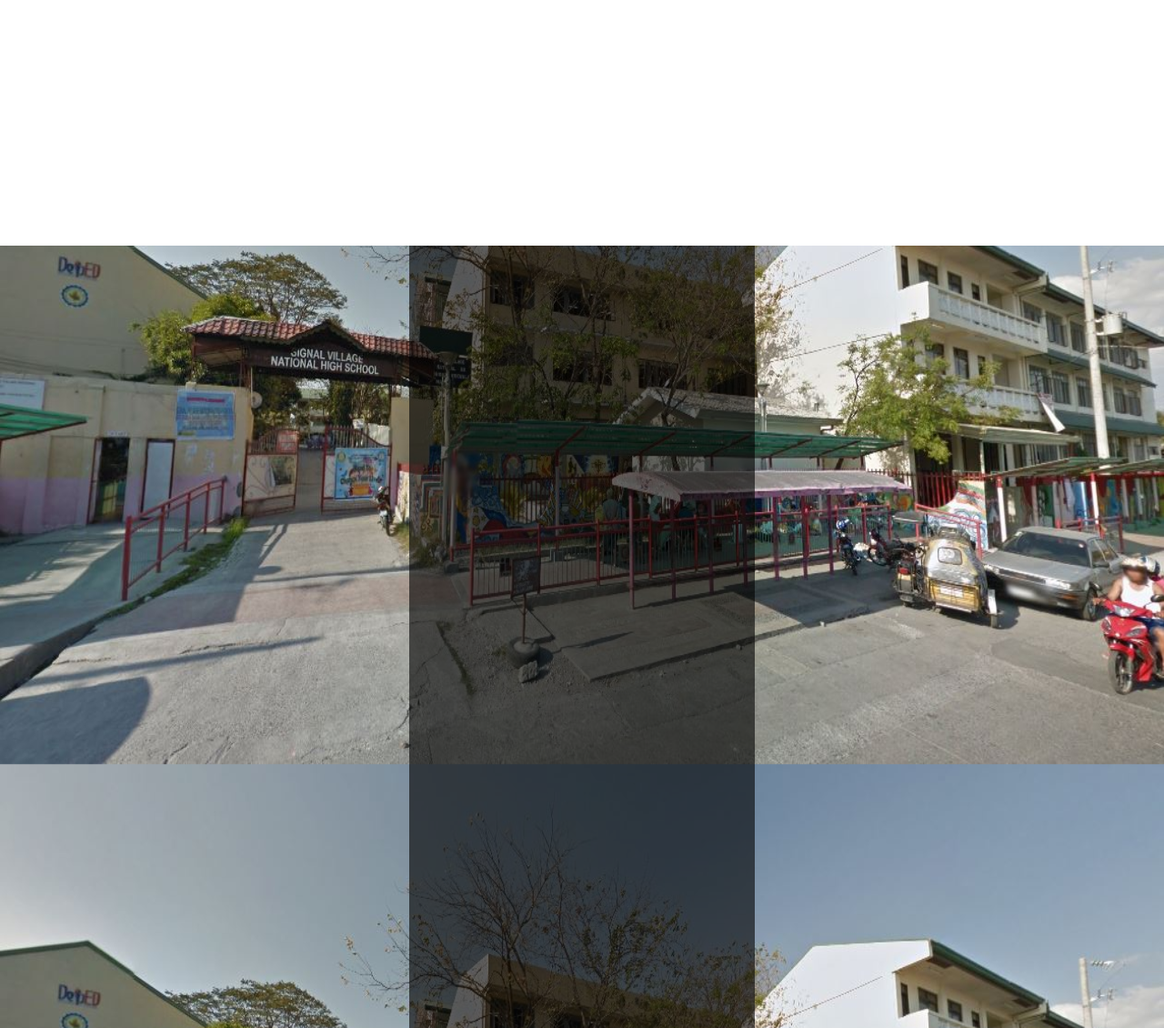
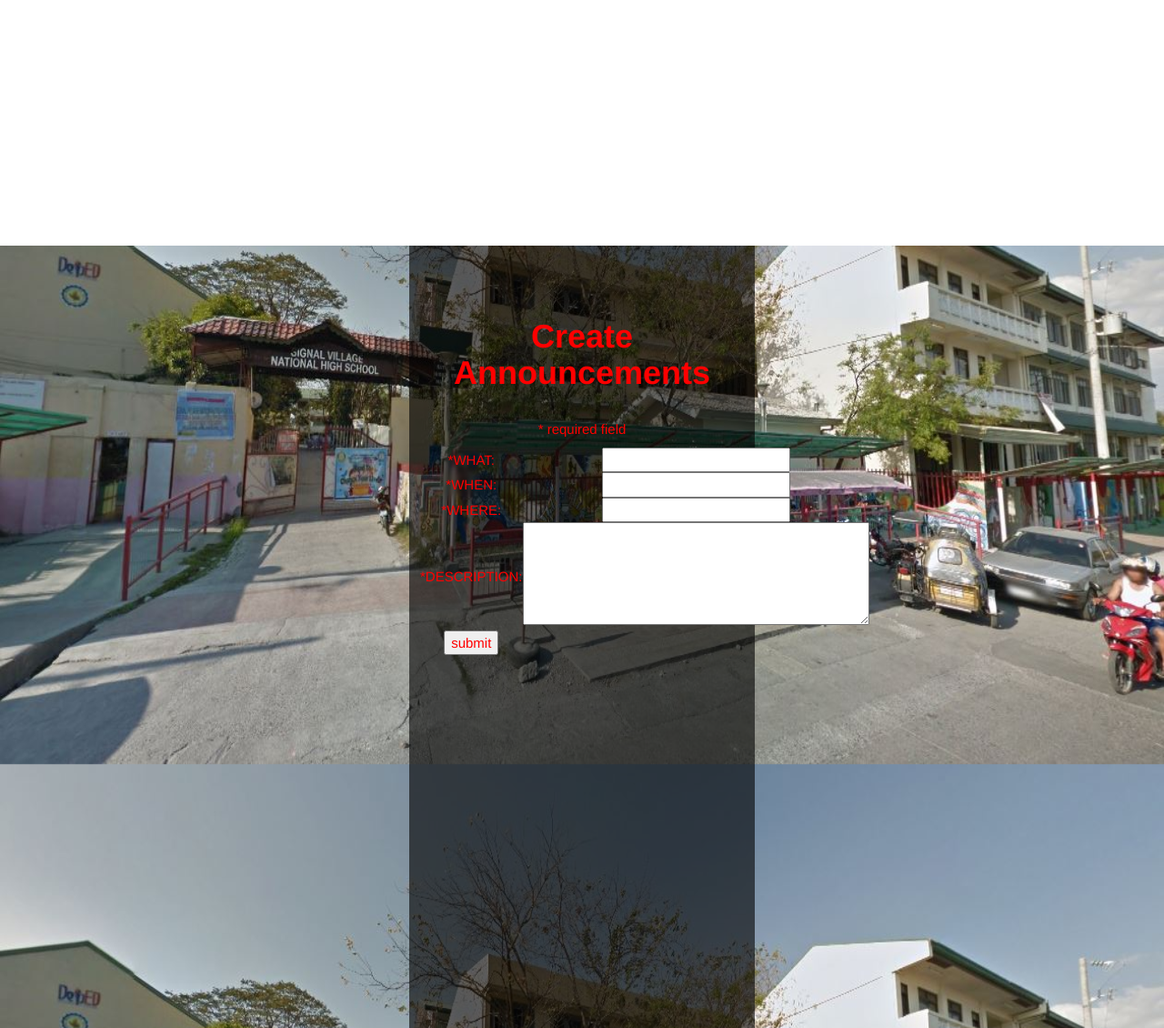
Before and after one commit to j-pajaron/SytemaTECH, a PHP site: page /admin/generalannouncements.php in a window 1280 px wide. Shown: the part 1560-2690 px from the top of the page at 91% size. Run offline with PHP 8.4, Linux system fonts and the light colour scheme; the visitor is signed in with stand-in values (Sample User, id 1); tables that the repository leaves empty or names only in its code hold one stand-in row (values such as "Sample post").

Commit message:
generalannouncement files sa admin

```diff
--- a/svnhs-schoolboard/admin/add-subjects.php
+++ b/svnhs-schoolboard/admin/add-subjects.php
@@ -70,7 +70,7 @@
 		  	height: 100px;
 		  	padding-top: 50px;
 		  	z-index: 1;
-		  	margin-left:1200px;
+		  	margin-left:900px;
 		}
 
 		li{									/*para nakaline yung mga choices*/
--- a/svnhs-schoolboard/admin/documentrequest.php
+++ b/svnhs-schoolboard/admin/documentrequest.php
@@ -62,7 +62,7 @@
 		  	height: 100px;
 		  	padding-top: 50px;
 		  	z-index: 1;
-		  	margin-left: 1200px;
+		  	margin-left: 900px;
 		}
 
 		li{									/*para nakaline yung mga choices*/
@@ -139,8 +139,10 @@
 		<ul>
 			<li><a href="generalannouncements.php">General Announcement</a></li>
 			<li><a href="grades.php">Grades</a></li>
-			<li><a class="active" href="#documentrequest">Document Request</a></li>
+			<li><a href="active" href="#documentrequest">Document Request</a></li>
 			<li><a href="profile.php">Profile</a></li>
+			<li><a href="add-subjects.php">Add Subjects</a></li>
+			<li><a href="register-users.php">Register Users</a></li>
 		</ul>
 	</div>
 	<br><br><br><br><br><br><br><br>
--- a/svnhs-schoolboard/admin/generalannouncements.php
+++ b/svnhs-schoolboard/admin/generalannouncements.php
@@ -16,6 +16,8 @@
     require_once('../config.php');
 ?>
 <?php
+
+		/*start - for accepting announcement*/
 
     	if(isset($_POST['button1'])) {
     		$time = time();
@@ -57,16 +59,80 @@
 	        }
         }
 
-    /*	else if(array_key_exists('action4', $_POST)){
-	    	$sql = "UPDATE announcements SET approval = 4, updated_at = CURRENT_TIMESTAMP";
-	       	if(mysql_query($link,$sql)){
-	           	header('location: generalannouncements.php');
-	          	exit();
-	        }
-	        else{
-	          	echo "error";
-	        }
-    	}*/
+        /* end - for accepting announcement*/
+
+
+        /*start - for creating announcement*/
+
+        $whatErr = "";
+        $whenErr = "";
+        $whereErr = "";
+        $contentErr = "";
+        $incomplete_data = "";
+
+        $what = "";
+        $when = "";
+        $where = "";
+        $content = "";
+
+        if($_SERVER["REQUEST_METHOD"] == "POST"){
+
+        	function clean_data($data){
+        		$data = trim($data);					/*   abc     */
+        		$data = stripslashes($data);			/* abc/def/gfh/ */
+        		$data = htmlspecialchars($data);		/*<br><div>*/
+        		return $data;
+        	}
+
+
+        	if(empty($_POST['what'])){
+        		$whatErr = "*Subject is required.";
+        	}
+        	else{
+        		$what = clean_data($_POST['what']);
+        	}
+
+        	if(empty($_POST['when'])){
+        		$whenErr = "*Date is required.";
+        	}
+        	else{
+        		$when = clean_data($_POST['when']);
+        	}
+
+        	if(empty($_POST['where'])){
+        		$whereErr = "*Place is required.";
+        	}
+        	else{
+        		$where = clean_data($_POST['where']);
+        	}
+
+        	if(empty($_POST['content'])){
+        		$contentErr = "*Description is required.";
+        	}
+        	else{
+        		$content = clean_data($_POST['content']);
+        	}
+
+
+        	if(empty($what) || empty($when) || empty($where) || empty($content)){
+        		$incomplete_data = "Please input required data";
+        	}
+        	else{
+        		$sql = "INSERT INTO announcements (what, location, content) VALUES ('$what', '$where', '$content')";
+        		if(mysqli_query($link,$sql)){			/*nageexecute ng query*/
+        			echo "<script type=\"text/javascript\">
+                        alert(\"Your Announcement is waiting for approval.\");
+                        window.location = \"generalannouncements.php\"
+                    </script>";
+        		}
+        		else{
+        			echo "Error: ".$sql. " ".mysqli_error($conn);
+        		}
+        	}
+
+        }
+
+        /*end - for creating annoucement*/
 ?>
 
 <!DOCTYPE html>
@@ -124,7 +190,7 @@
 		  	height: 100px;
 		  	padding-top: 50px;
 		  	z-index: 1;
-		  	margin-left:1200px;
+		  	margin-left:900px;
 		}
 
 		li{									/*para nakaline yung mga choices*/
@@ -194,6 +260,18 @@
 			opacity: 0.6;
 			z-index: -5;
 			position: relative;
+		}
+
+		.additional_text{					/*yung text sa addtional-body*/
+			padding-top: 100px;
+			padding-left: 12px;
+			padding-right: 12px;
+			text-align: center;
+			font-size: 15px;
+			margin-top: -900px;
+			margin-left: 450px;
+			margin-right: 450px;
+			color: red;
 		}
 
 	</style>
@@ -429,8 +507,42 @@
 
 	<!-- Additional Content -->
 	<div id="additional_container_body">
-		<div class="additional_body">
-
+		<div class="additional_body"></div>
+		<div class="additional_text">
+			<h1><b>Create Announcements</b></h1><br>
+			<div>
+				<p><span class = "error">* required field</span></p>
+				<form method="POST" action="<?php echo htmlspecialchars($_SERVER['PHP_SELF']);?>">
+					<table>
+						<tr>
+							<td><span class="error">*</span>WHAT:</td>
+							<td>
+								<input type="text" name="what"><br/><span class="error"><?php echo $whatErr;?></span>
+							</td>
+						</tr>
+						<tr>
+							<td><span class="error">*</span>WHEN:</td>
+							<td>
+								<input type="text" name="when"><br/><span class="error"><?php echo $whenErr;?></span>
+							</td>
+						</tr>
+						<tr>
+							<td><span class="error">*</span>WHERE:</td>
+							<td><input type="text" name="where"><br/><span class="error"><?php echo $whereErr;?></span></td>
+						</tr>
+						<tr>
+							<td><span class="error">*</span>DESCRIPTION:</td>
+								<td><textarea name="content" rows="5" cols="40"></textarea><br/><span class="error"><?php echo $contentErr;?></span>
+							</td>
+						</tr>
+						<tr>
+							<td>
+								<input type="submit" name="submit" value="submit"><br/><span class="error"><?php echo $incomplete_data;?></span>
+							</td>
+						</tr>
+					</table>
+				</form>
+			</div>
 		</div>
 	</div>
 
--- a/svnhs-schoolboard/admin/grades.php
+++ b/svnhs-schoolboard/admin/grades.php
@@ -62,7 +62,7 @@
 		  	height: 100px;
 		  	padding-top: 50px;
 		  	z-index: 1;
-		  	margin-left: 1200px;
+		  	margin-left: 900px;
 		}
 
 		li{									/*para nakaline yung mga choices*/
@@ -138,9 +138,11 @@
 	<div class="green_header">
 		<ul>
 			<li><a href="generalannouncements.php">General Announcement</a></li>
-			<li><a class="active" href="#grades">Grades</a></li>
+			<li><a href="active" href="#grades">Grades</a></li>
 			<li><a href="documentrequest.php">Document Request</a></li>
 			<li><a href="profile.php">Profile</a></li>
+			<li><a href="add-subjects.php">Add Subjects</a></li>
+			<li><a href="register-users.php">Register Users</a></li>
 		</ul>
 	</div>
 	<br><br><br><br><br><br><br><br>
--- a/svnhs-schoolboard/admin/register-users.php
+++ b/svnhs-schoolboard/admin/register-users.php
@@ -70,7 +70,7 @@
 		  	height: 100px;
 		  	padding-top: 50px;
 		  	z-index: 1;
-		  	margin-left:1200px;
+		  	margin-left:900px;
 		}
 
 		li{									/*para nakaline yung mga choices*/
@@ -170,7 +170,7 @@
 	</div>
 	<div class="green_header">
 		<ul>
-			<li><a href = "generalannouncements.php";>General Announcement</a></li>
+			<li><a href="generalannouncements.php">General Announcement</a></li>
 			<li><a href="grades.php">Grades</a></li>
 			<li><a href="documentrequest.php">Document Request</a></li>
 			<li><a href="profile.php">Profile</a></li>
```
Also changed, not shown: svnhs-schoolboard/admin/file-upload-subjects.php (+7 -7 lines), svnhs-schoolboard/admin/profile.php (+6 -3 lines).
